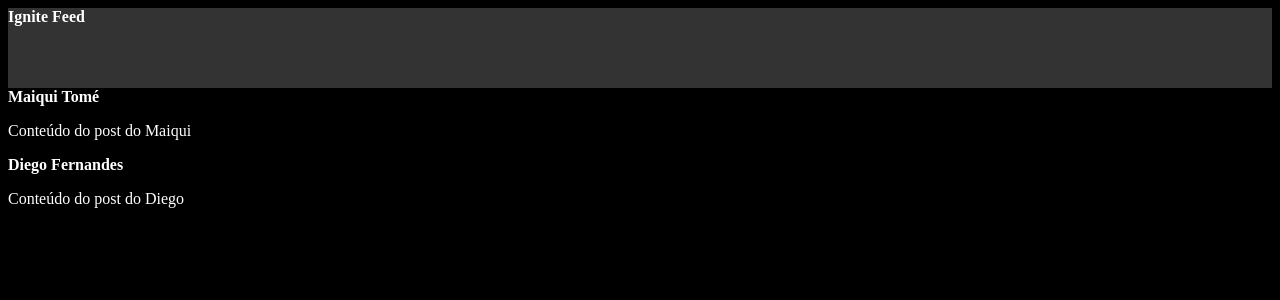
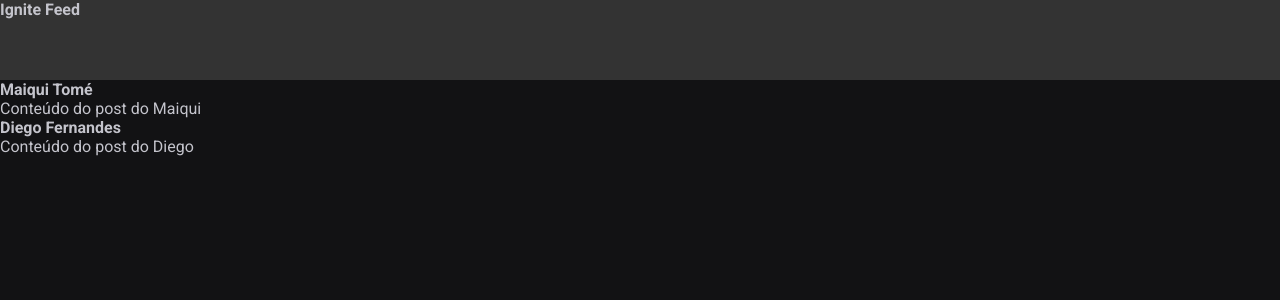
Before and after one commit to maiquitome/rocketseat-project-ignite-feed, a React (Vite) app: page / in a window 1280 px wide. Shown: the top 300 px of the page. Built offline with nearby package versions, Linux system fonts and the light colour scheme.

Commit message:
feat: :lipstick: add global styles

```diff
--- a/index.html
+++ b/index.html
@@ -3,7 +3,14 @@
 
 <head>
   <meta charset="UTF-8" />
+
+  <link rel="preconnect" href="https://fonts.googleapis.com" />
+  <link rel="preconnect" href="https://fonts.gstatic.com" crossorigin />
+
   <meta name="viewport" content="width=device-width, initial-scale=1.0" />
+
+  <link href="https://fonts.googleapis.com/css2?family=Roboto:wght@400;700&display=swap" rel="stylesheet" />
+
   <title>Vite + React</title>
 </head>
 
--- a/src/global.css
+++ b/src/global.css
@@ -1,4 +1,37 @@
+:root {
+  --white: #fff;
+
+  --gray-100: #e1e1e6;
+  --gray-300: #c4c4cc;
+  --gray-400: #8d8d99;
+  --gray-600: #323238;
+  --gray-700: #29292e;
+  --gray-800: #202024;
+  --gray-900: #121214;
+
+  --green-500: #00875f;
+}
+
+* {
+  margin: 0;
+  padding: 0;
+  box-sizing: border-box;
+}
+
 body {
-  background-color: #000;
-  color: #fff;
+  background-color: var(--gray-900);
+  color: var(--gray-300);
+
+  -webkit-font-smoothing: antialiased;
+  -moz-osx-font-smoothing: grayscale;
+  text-rendering: optimizeLegibility;
 }
+
+body,
+input,
+textarea,
+button {
+  font-family: "Roboto", sans-serif;
+  font-weight: 400;
+  font-size: 1rem;
+}
```
